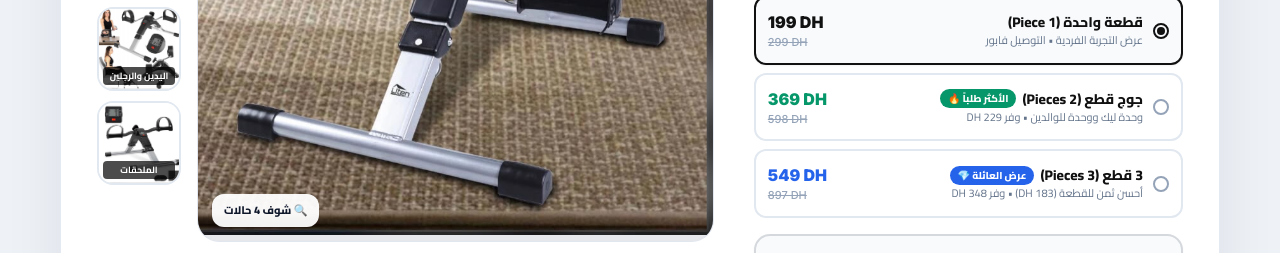
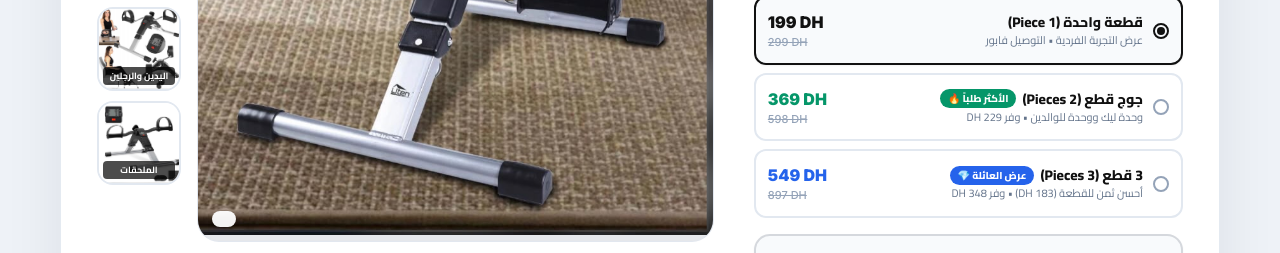
Before and after one commit to aminbhn9/walimora-, a plain HTML site: page index.html in a window 1280 px wide. Shown: the part 516-769 px from the top of the page. Drawn offline with nearby package versions, Linux system fonts and the light colour scheme; files whose address does not match are found by name.

Commit message:
index.html

```diff
--- a/index.html
+++ b/index.html
@@ -194,8 +194,6 @@
           <!-- Bottom 4-Angle Switch -->
           <div class="absolute bottom-3.5 inset-x-3.5 flex items-center justify-end gap-2" dir="rtl">
             <button id="anglesBtn" type="button" onclick="setGallerySlide(5)" class="bg-white/95 hover:bg-white text-slate-900 text-[11px] font-extrabold px-3 py-2 rounded-xl shadow shrink-0 transition-transform active:scale-95">
-              🔍 شوف 4 حالات
-            </button>
           </div>
         </div>
       </div>
```
